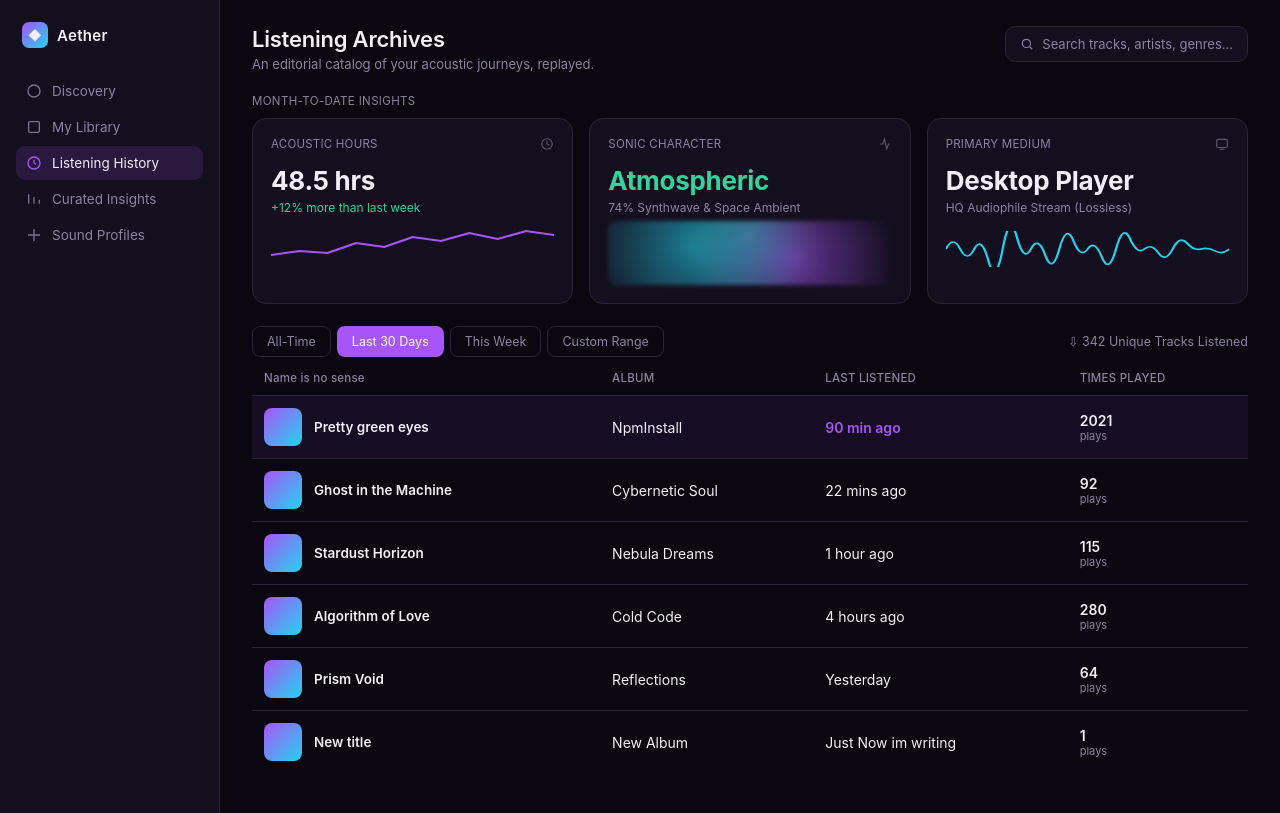
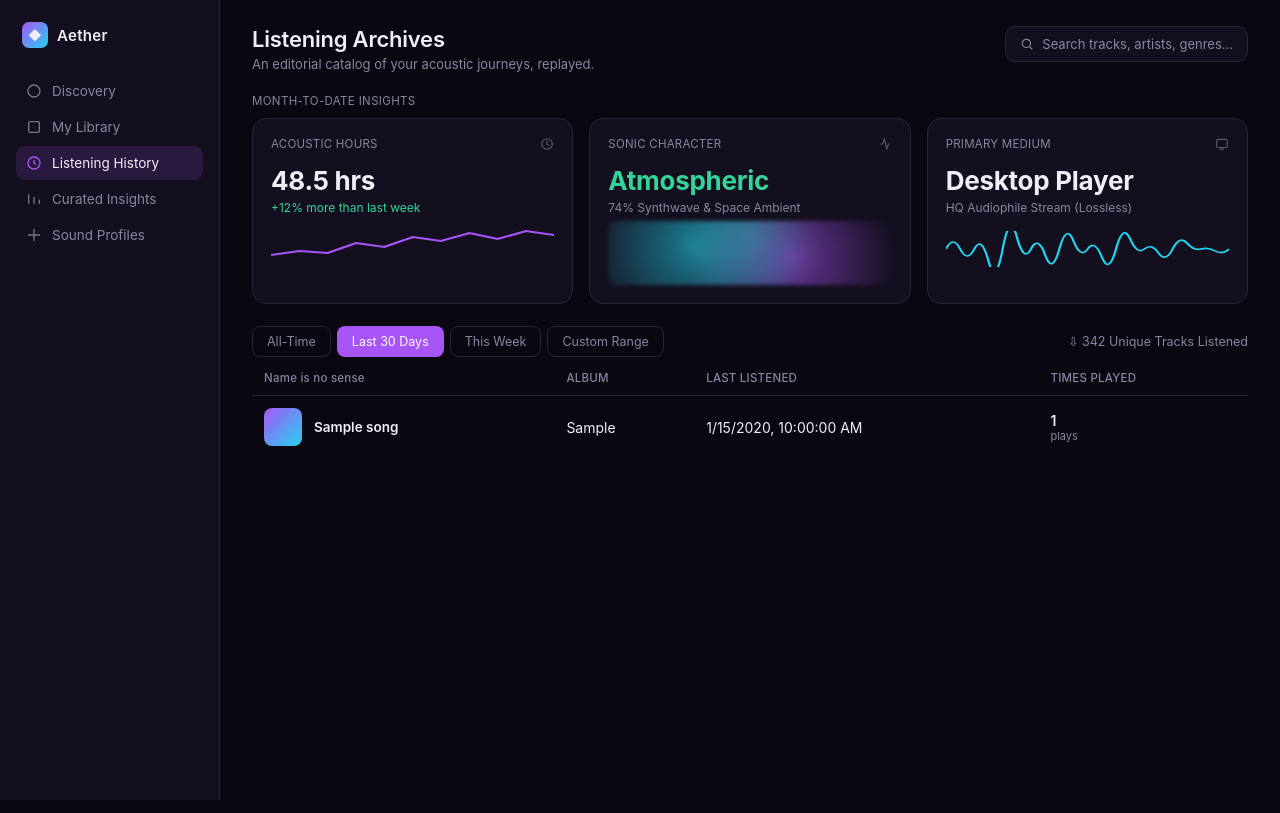
Before and after one commit to EronBaftjari/WebFramworks_Project, a Node server app: page /information in a window 1280 px wide. Run offline with Node 20, Linux system fonts and the light colour scheme; tables that the repository leaves empty hold one stand-in row (values such as "Sample post"); some libraries are stand-ins or nearby versions.

Commit message:
Added API to fetch songs from database

```diff
--- a/myApp/app.js
+++ b/myApp/app.js
@@ -4,7 +4,7 @@ var path = require('path');
 var cookieParser = require('cookie-parser');
 var logger = require('morgan');
 
-//require('./app_server/models/db.js');
+require('./app_server/models/db.js');
 
 var indexRouter = require('./app_server/routes/index');
 var usersRouter = require('./routes/users');
--- /dev/null
+++ b/myApp/app_api/controllers/songs.js
@@ -0,0 +1,11 @@
+const mongoose = require('mongoose');
+const Track = mongoose.model('Track');
+
+// getting all my songs from the database in mongoDB
+
+const songsList = async (req, res) => {
+  const songs = await Track.find();
+  res.status(200).json(songs);
+};
+
+module.exports = { songsList };
--- a/myApp/app_api/routes/index.js
+++ b/myApp/app_api/routes/index.js
@@ -1,7 +1,9 @@
 var express = require('express');
 var router = express.Router();
 var ctrlUsers = require('../controllers/users');
+const ctrlSongs = require('../controllers/songs');
 
 router.get('/login', ctrlUsers.login);
+router.get('/songsList', ctrlSongs.songsList);
 
 module.exports = router;
--- a/myApp/app_server/controllers/locations.js
+++ b/myApp/app_server/controllers/locations.js
@@ -7,25 +7,19 @@ const register = function(req,res){
     res.render('register.pug')
 };
 
-const information = function(req,res){
+const information = async function(req, res){
+    const response = await fetch('http://localhost:3000/api/songsList');
+    const songs = await response.json();
 
-    res.render('information',{
+    const tracks = songs.map(song => ({
+        title: song.title,
+        album: song.album,
+        last: new Date(song.lastListened).toLocaleString(),
+        played: song.played
+    }));
 
-      tracks: [
-    { title: 'Pretty green eyes', album: 'NpmInstall', last: '90 min ago', played: 2021, playing: true },
-    { title: 'Ghost in the Machine', album: 'Cybernetic Soul', last: '22 mins ago', played: 92 },
-    { title: 'Stardust Horizon', album: 'Nebula Dreams', last: '1 hour ago', played: 115 },
-    { title: 'Algorithm of Love', album: 'Cold Code', last: '4 hours ago', played: 280 },
-    { title: 'Prism Void', album: 'Reflections', last: 'Yesterday', played: 64 },
-    { title: 'New title', album: 'New Album', last: 'Just Now im writing', played: 1 }
-  ]
-
-
-    });
-
-
+    res.render('information', { tracks: tracks });
 };
-
 
 
 
--- a/myApp/app_server/models/db.js
+++ b/myApp/app_server/models/db.js
@@ -1,6 +1,6 @@
 const mongoose = require('mongoose');
 
-const dbURI = 'mongodb+srv://eron1:eron12345@cluster0.7xwa96h.mongodb.net/myApp';
+const dbURI = 'mongodb+srv://eron1:eron12345@cluster0.7xwa96h.mongodb.net/MusicApp';
 
 mongoose.connection.on('disconnected',()=>{
 
@@ -10,3 +10,5 @@ mongoose.connection.on('disconnected',()=>{
 mongoose.connect(dbURI)
   .then(() => console.log('Mongoose is Finally Connected'))
   .catch(err => console.log('Could not connect:', err));
+
+require('./songs');
--- a/myApp/app_server/models/songs.js
+++ b/myApp/app_server/models/songs.js
@@ -14,7 +14,7 @@ const songSchema = new mongoose.Schema({
       type: Date,
     'default': Date.now
   },
-  Plays:{
+  played:{
      type: Number,
     'default': 0,
     min: 0
--- a/myApp/app_server/views/information.pug
+++ b/myApp/app_server/views/information.pug
@@ -168,7 +168,7 @@ head
               td.now= track.last
               td
                 .plays= track.played
-                .plays-sub plays
+                .plays-sub track.plays
           else
             tr
               td
```
